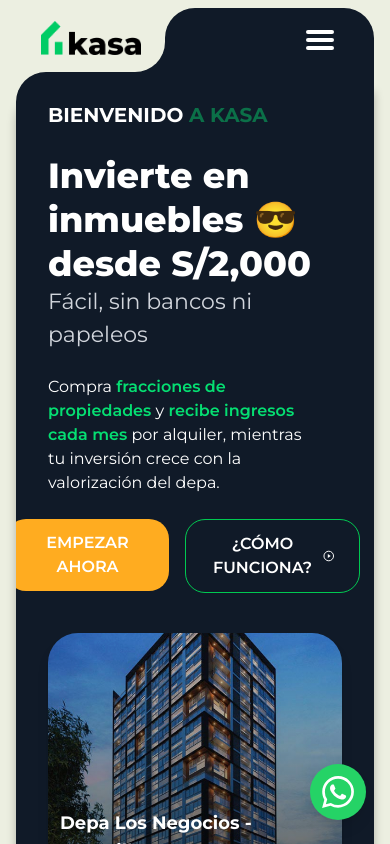
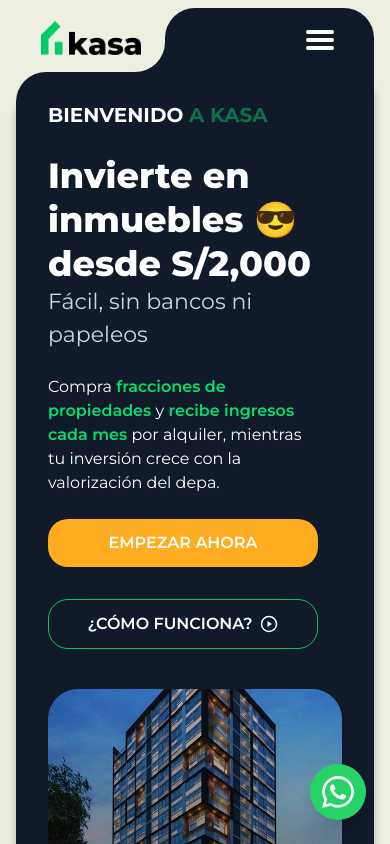
Before and after one commit to vbuselli/kasa-front-launch, a Next.js app: page / in a window 390 px wide. Shown: the top 844 px of the page. Built offline with nearby package versions, Linux system fonts and the light colour scheme; no server answers.

Commit message:
fix como funciona button in responsive

```diff
--- a/src/components/Hero.tsx
+++ b/src/components/Hero.tsx
@@ -110,34 +110,26 @@ export default function Hero() {
             por alquiler, mientras tu inversión crece con la valorización del
             depa.
           </p>
-          <div className="flex justify-center lg:justify-start gap-4">
+          <div className="flex flex-col sm:flex-row sm:justify-center sm:w-full gap-4">
             <Link href="/protected/investments">
-              <button className="bg-secondary hover:bg-yellow-300 text-white text-[16px] uppercase font-semibold px-10 py-3 rounded-[20px] mt-4 inline-block cursor-pointer">
+              <button className="bg-secondary hover:bg-yellow-300 text-white text-[16px] uppercase font-semibold px-10 py-3 rounded-[20px] mt-4 inline-block cursor-pointer w-full sm:w-auto">
                 EMPEZAR AHORA
               </button>
             </Link>
 
-            {/* Botón externo a YouTube */}
+            <button
+              className="border border-green-500 hover:bg-green-500 text-white text-[16px] uppercase font-semibold px-6 py-3 rounded-[20px] justify-center mt-4 inline-flex items-center gap-2 cursor-pointer w-full sm:w-auto"
+              onClick={() => setShowModal(true)}
+            >
 
-            <button className="border border-green-500 hover:bg-green-500 text-white text-[16px] uppercase font-semibold px-6 py-3 rounded-[20px] mt-4 inline-flex items-center gap-2 cursor-pointer" onClick={() => setShowModal(true)}>
-              ¿CÓMO FUNCIONA?
-              <svg
-                xmlns="http://www.w3.org/2000/svg"
-                width="18"
-                height="18"
-                fill="white"
-                viewBox="0 0 24 24"
-              >
-                <circle
-                  cx="12"
-                  cy="12"
-                  r="10"
-                  stroke="white"
-                  strokeWidth="2"
-                  fill="none"
-                />
-                <polygon points="10,8 16,12 10,16" fill="white" />
-              </svg>
+              <p>¿CÓMO FUNCIONA?</p>
+              <div>
+                <svg xmlns="http://www.w3.org/2000/svg" width="18" height="18" fill="white" viewBox="0 0 24 24">
+                  <circle cx="12" cy="12" r="10" stroke="white" strokeWidth="2" fill="none" />
+                  <polygon points="10,8 16,12 10,16" fill="white" />
+                </svg>
+
+              </div>
             </button>
           </div>
 
```
